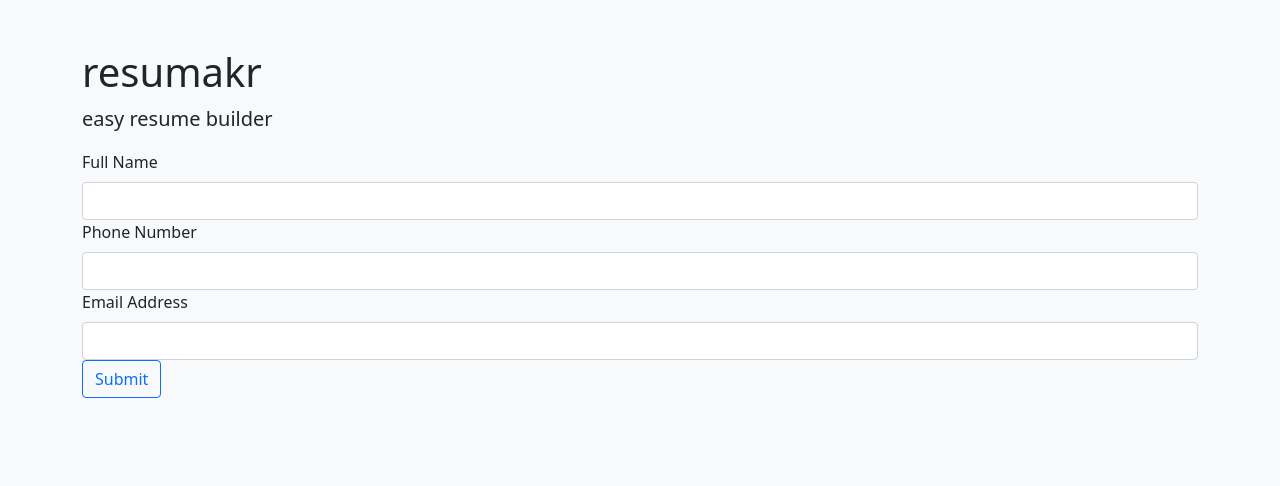
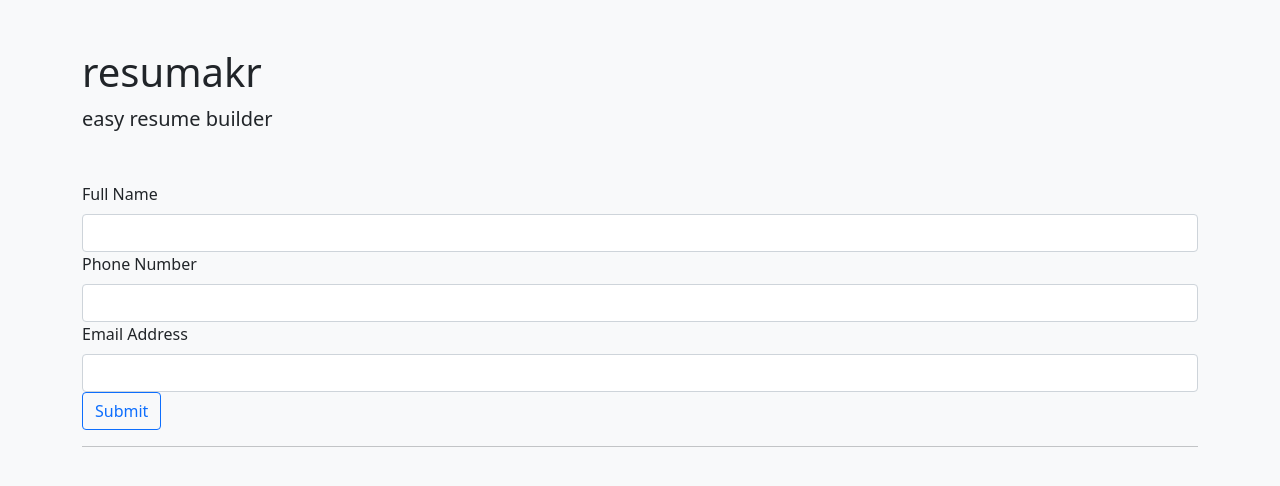
Before and after one commit to jjjjonathan/resumakr, a React (Create React App) app: page / in a window 1280 px wide. Shown: the top 486 px of the page. Built offline with nearby package versions, Linux system fonts and the light colour scheme.

Commit message:
tweak contact styling

```diff
--- a/src/components/Contact.js
+++ b/src/components/Contact.js
@@ -34,18 +34,15 @@
 
   render() {
     return (
-      <div>
-        <form
-          noValidate
-          className="needs-validation"
-          onSubmit={this.handleSubmit}
-        >
+      <div className="mt-5">
+        <form noValidate onSubmit={this.handleSubmit}>
           <Line
             editMode={this.state.editMode}
             id="fullName"
             title="Full Name"
             value={this.state.fullName}
             onChange={this.handleChange}
+            className="display-4"
           />
           <Line
             editMode={this.state.editMode}
@@ -53,6 +50,7 @@
             title="Phone Number"
             value={this.state.phone}
             onChange={this.handleChange}
+            className="h5"
           />
           <Line
             editMode={this.state.editMode}
@@ -60,9 +58,11 @@
             title="Email Address"
             value={this.state.email}
             onChange={this.handleChange}
+            className="lead"
           />
           <Button editMode={this.state.editMode} />
         </form>
+        <hr />
       </div>
     );
   }
--- a/src/components/Input.js
+++ b/src/components/Input.js
@@ -13,9 +13,7 @@
           value={this.props.value}
           onChange={this.props.onChange}
           className="form-control"
-          required
         ></input>
-        <div className="invalid-feedback">{this.props.title} is required</div>
       </div>
     );
   }
```
